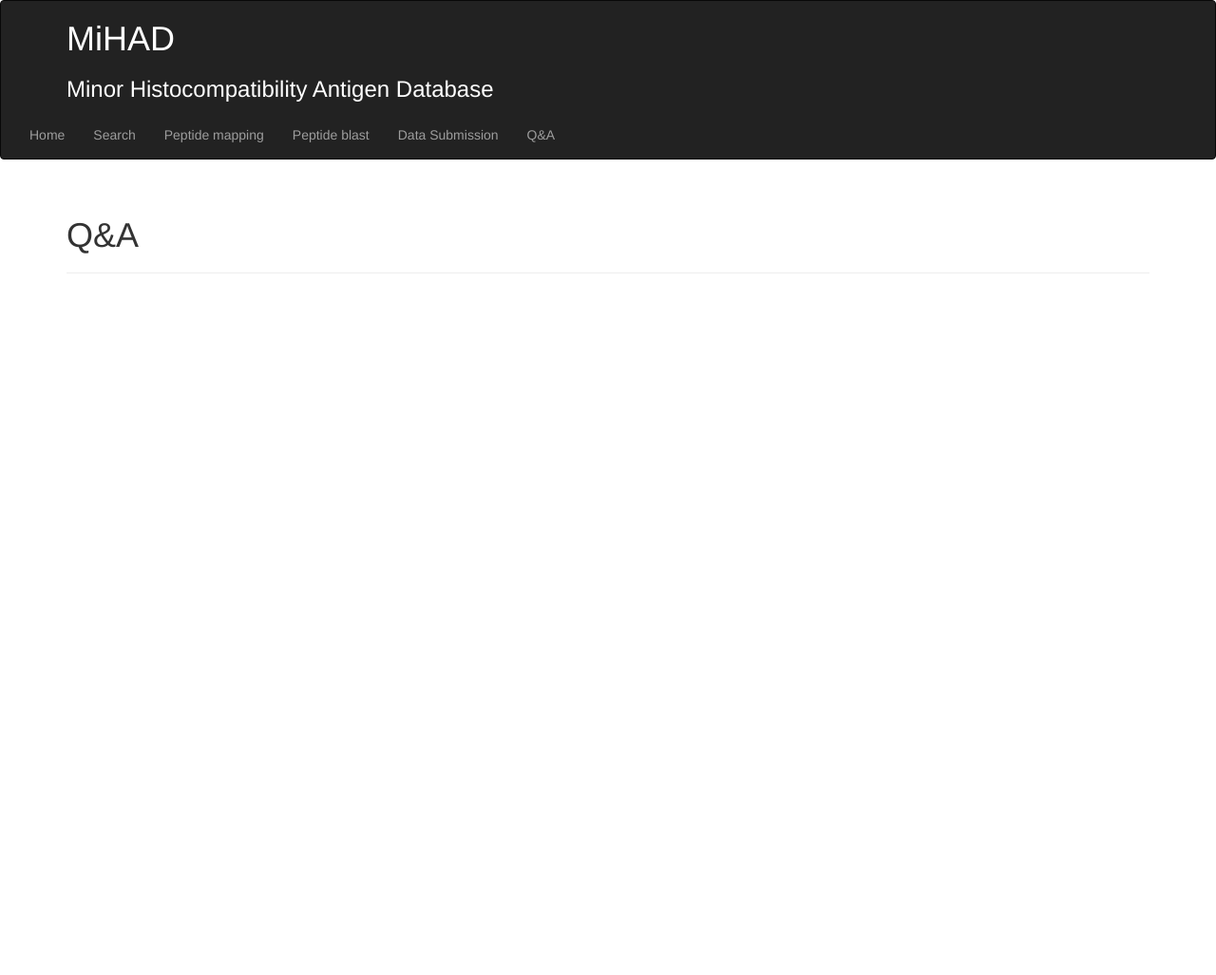
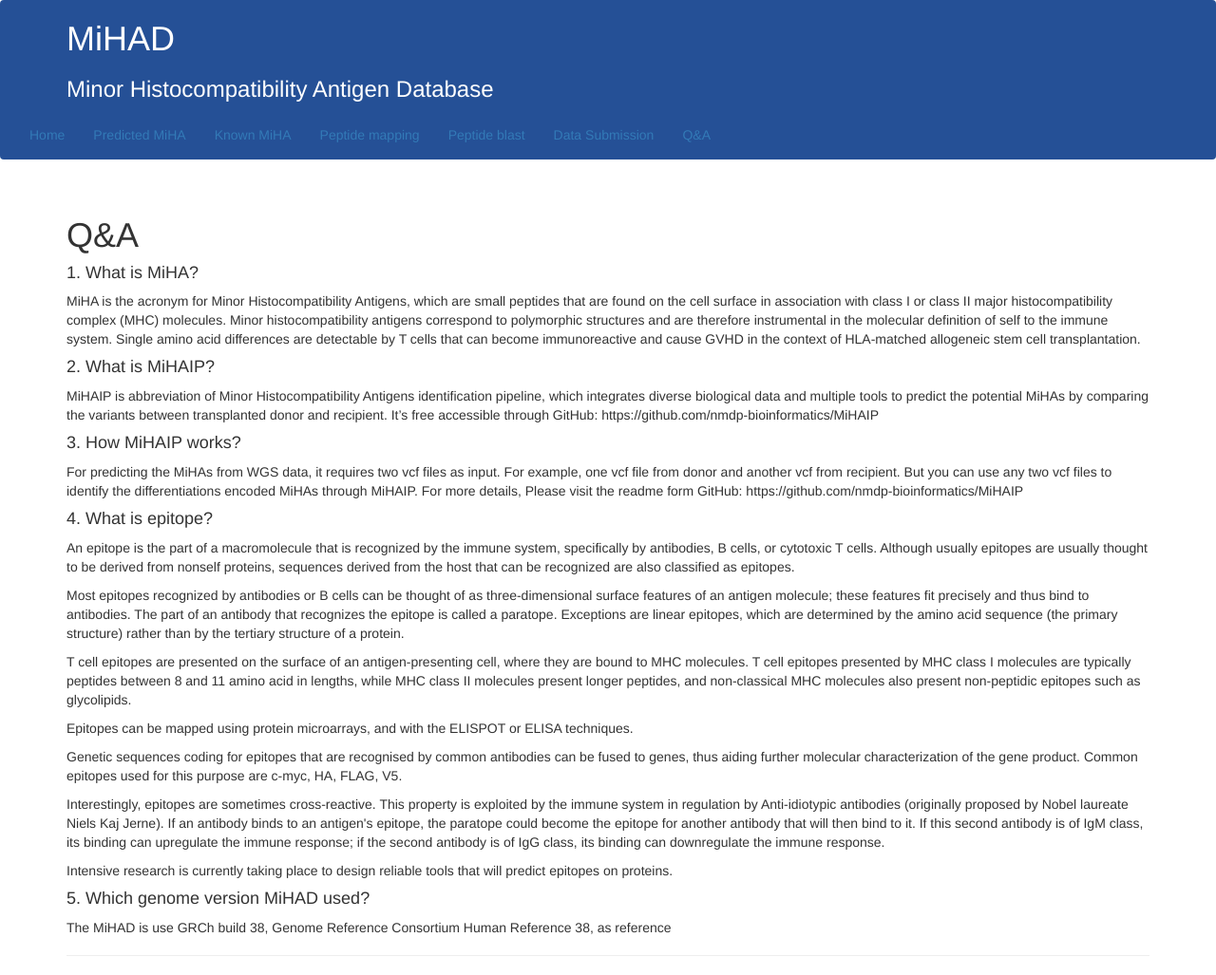
Before and after one commit to wwang-nmdp/MiHAD, a Flask app: page /QA in a window 1280 px wide. Shown: the whole page at 95% size. Before the commit the page ends 288 px from the top, so only its background shows below. Run offline with Flask 2, Linux system fonts and the light colour scheme; some libraries are stand-ins or nearby versions.

Commit message:
Add predicted and Known MiHA database

```diff
--- a/mihiWeb.py
+++ b/mihiWeb.py
@@ -1,5 +1,6 @@
 from flask import Flask, render_template, Blueprint
 from flask_bootstrap import Bootstrap
+import DatabaseUtil as databaseUtil
 
 app = Flask(__name__)
 
@@ -27,6 +28,20 @@ def qAndA():
     return render_template('QandA.html')
 
 
+@main.route('/pre_miha')
+def pre_miha():
+    conn = databaseUtil.create_connection("PredictedMiHA.db")
+    rows = databaseUtil.get_miha_rows(conn, 50, 1)
+    return render_template('databaseViewer.html', data=rows)
+
+
+@main.route('/known_miha')
+def known_miha():
+    conn = databaseUtil.create_connection("PredictedMiHA.db")
+    rows = databaseUtil.get_known_miha(conn, 50, 1)
+    return render_template('knownMiHA.html', data=rows)
+
+
 @app.route('/user/<name>')
 def user(name):
     return render_template('user.html', name=name)
--- a/templates/QandA.html
+++ b/templates/QandA.html
@@ -5,5 +5,24 @@
 {% block page_content %}
 <div class="page-header">
     <h1>Q&A</h1>
+    <h4> </h4>
+    <h4> </h4>
+    <h4>1. What is MiHA?</h4>
+    <p>MiHA is the acronym for Minor Histocompatibility Antigens,  which are small peptides that are found on the cell surface in association with class I or class II major histocompatibility complex (MHC) molecules. Minor histocompatibility antigens correspond to polymorphic structures and are therefore instrumental in the molecular definition of self to the immune system. Single amino acid differences are detectable by T cells that can become immunoreactive and cause GVHD in the context of HLA-matched allogeneic stem cell transplantation.</p>
+    <h4>2. What is MiHAIP? </h4>
+    <p>MiHAIP is abbreviation of Minor Histocompatibility Antigens identification pipeline, which integrates diverse biological data  and multiple tools to predict the potential MiHAs by comparing the variants between transplanted donor and recipient. It’s free accessible through GitHub: https://github.com/nmdp-bioinformatics/MiHAIP</p>
+    <h4>3. How MiHAIP works? </h4>
+    <p> For predicting the MiHAs from WGS data, it requires two vcf files as input. For example, one vcf file from donor and another vcf from recipient. But you can use any two vcf files to identify the differentiations encoded MiHAs through MiHAIP. For more details, Please visit the readme form GitHub: https://github.com/nmdp-bioinformatics/MiHAIP</p>
+    <h4>4. What is epitope?</h4>
+    <p>An epitope is the part of a macromolecule that is recognized by the immune system, specifically by antibodies, B cells, or cytotoxic T cells. Although usually epitopes are usually thought to be derived from nonself proteins, sequences derived from the host that can be recognized are also classified as epitopes.
+    <p>Most epitopes recognized by antibodies or B cells can be thought of as three-dimensional surface features of an antigen molecule; these features fit precisely and thus bind to antibodies. The part of an antibody that recognizes the epitope is called a paratope. Exceptions are linear epitopes, which are determined by the amino acid sequence (the primary structure) rather than by the tertiary structure of a protein.</p>
+    <p>T cell epitopes are presented on the surface of an antigen-presenting cell, where they are bound to MHC molecules. T cell epitopes presented by MHC class I molecules are typically peptides between 8 and 11 amino acid in lengths, while MHC class II molecules present longer peptides, and non-classical MHC molecules also present non-peptidic epitopes such as glycolipids.</p>
+    <p>Epitopes can be mapped using protein microarrays, and with the ELISPOT or ELISA techniques.</p>
+    <p>Genetic sequences coding for epitopes that are recognised by common antibodies can be fused to genes, thus aiding further molecular characterization of the gene product. Common epitopes used for this purpose are c-myc, HA, FLAG, V5.</p>
+    <p>Interestingly, epitopes are sometimes cross-reactive. This property is exploited by the immune system in regulation by Anti-idiotypic antibodies (originally proposed by Nobel laureate Niels Kaj Jerne). If an antibody binds to an antigen's epitope, the paratope could become the epitope for another antibody that will then bind to it. If this second antibody is of IgM class, its binding can upregulate the immune response; if the second antibody is of IgG class, its binding can downregulate the immune response.</p>
+    <p>Intensive research is currently taking place to design reliable tools that will predict epitopes on proteins.</p>
+    <h4>5. Which genome version MiHAD used? </h4>
+    <p>The MiHAD is use GRCh build 38, Genome Reference Consortium Human Reference 38, as reference </p>
+
 </div>
 {% endblock %}
--- a/templates/base.html
+++ b/templates/base.html
@@ -10,7 +10,7 @@
 {% endblock %}
 
 {% block navbar %}
-<div class="navbar navbar-inverse" role="navigation">
+<div class="navbar navbar-light" style="background-color: #255096;" role="navigation">
     <div class="container">
         <div class="navbar-header">
             <button type="button" class="navbar-toggle" data-toggle="collapse" data-target=".navbar-collapse">
@@ -21,13 +21,14 @@
             </button>
 
             <h1 style="color:White;" >MiHAD</h1>
-            <h3 style="color:White;" >Minor Histocompatibility Antigen Database</h3>
+            <h3 style="color:white;" >Minor Histocompatibility Antigen Database</h3>
         </div>
     </div>
     <div class="navbar-collapse collapse">
             <ul class="nav navbar-nav" >
                 <li><a href="{{ url_for('main.index') }}">Home</a></li>
-                <li><a href="{{ url_for('main.index') }}">Search</a></li>
+                <li><a href="{{ url_for('main.pre_miha') }}">Predicted MiHA</a></li>
+                <li><a href="{{ url_for('main.known_miha') }}">Known MiHA</a></li>
                 <li><a href="{{ url_for('main.index') }}">Peptide mapping</a></li>
                 <li><a href="{{ url_for('main.index') }}">Peptide blast</a></li>
                 <li><a href="{{ url_for('main.index') }}">Data Submission</a></li>
--- a/templates/index.html
+++ b/templates/index.html
@@ -8,6 +8,7 @@
     <p>The MiHAD is an immunoinformatics database of minor histocompatibility antigens. It includes comprehensive information about experimentally validated MiHAs and also includes the predicted MiHAs. Initially, we developed a pipeline to extract the differential missense mutations from 205 donor-recipient paired whole genome sequencing data, then predicted their binding affinity with HLA molecules.
 This database is developed by Wei Wang (wwang@nmdp.org), at Bioinformatics Research, CIBMTR.</p>
      <h2>Database Overview</h2>
-    <img src="https://photos.app.goo.gl/7hw9ZjuB2cPwQlRN2" >
+     <img src="/static/DesignOfMiHAD.jpg" alt="MiHAD design" style="width:600px;height:600px;">
+
 </div>
 {% endblock %}
```
Also changed, not shown: DatabaseUtil.py (added, +23 -0 lines), templates/databaseViewer.html (added, +38 -0 lines), templates/knownMiHA.html (added, +50 -0 lines), DesignOfMiHAD.jpg (renamed from images/DesignOfMiHAD.png), static/DesignOfMiHAD.jpg (added).
